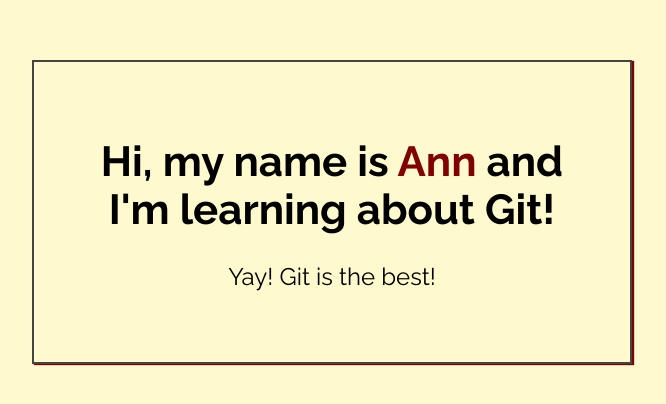
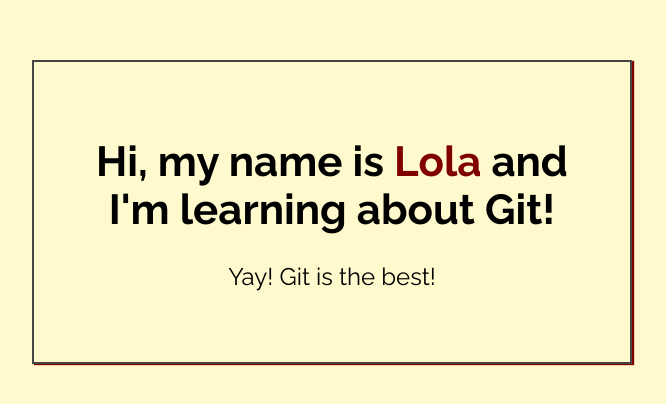
Before and after one commit to LolaTaylor1/my-first-repo, a plain HTML site: page index.html in a window 1280 px wide. Shown: the part 188-592 px from the top of the page, without its empty margins (308-974 px from the left). Drawn offline with Linux system fonts and the light colour scheme.

Commit message:
Added name to index.html

```diff
--- a/index.html
+++ b/index.html
@@ -14,7 +14,7 @@
 <body>
 
     <div class="greeting">
-        <h1>Hi, my name is <span class="highlight">Ann</span> and I'm learning about Git! </h1>
+        <h1>Hi, my name is <span class="highlight">Lola</span> and I'm learning about Git! </h1>
 
         <p>Yay! Git is the best!</p>
     </div>
```
